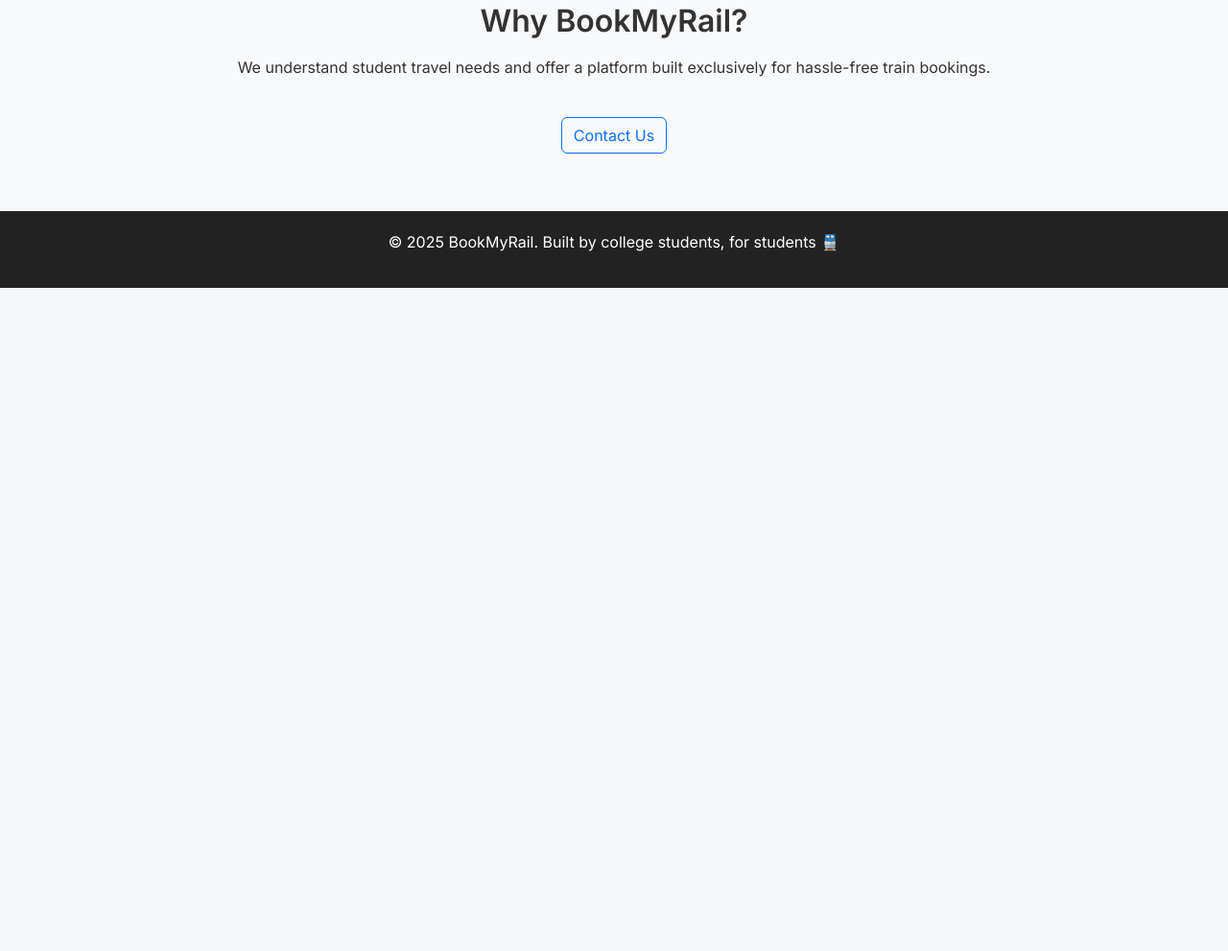
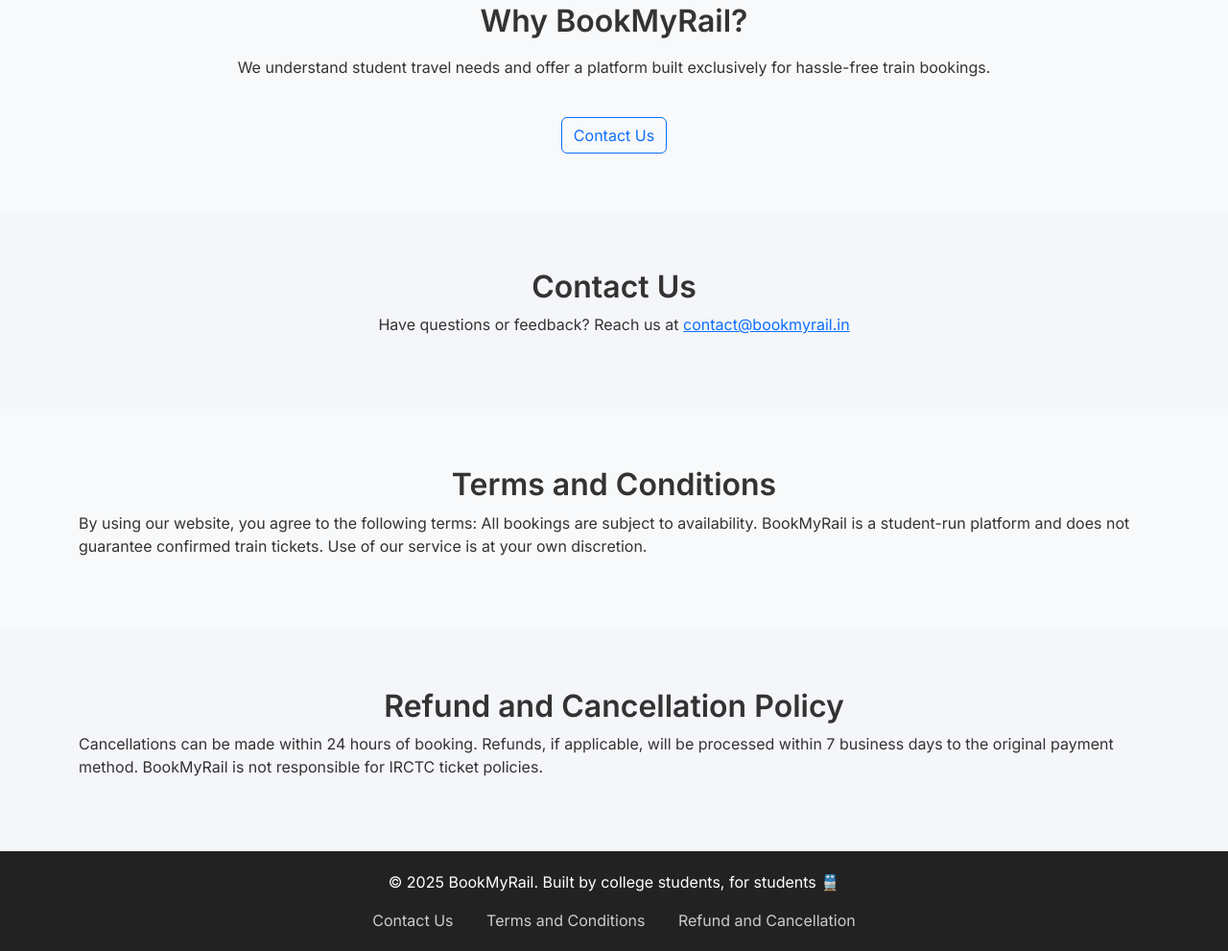
Before and after one commit to chandan12351/bookmyrail, a plain HTML site: page index.html in a window 1280 px wide. Shown: the part 1111-2102 px from the top of the page at 96% size. Before the commit the page ends 1411 px from the top, so only its background shows below. Drawn offline with nearby package versions, Linux system fonts and the light colour scheme.

Commit message:
Update index.html

```diff
--- a/index.html
+++ b/index.html
@@ -48,6 +48,16 @@
       padding: 20px 0;
       text-align: center;
     }
+
+    .footer-links a {
+      color: #ccc;
+      margin: 0 15px;
+      text-decoration: none;
+    }
+
+    .footer-links a:hover {
+      color: #fff;
+    }
   </style>
 </head>
 
@@ -85,13 +95,39 @@
         <h2>Why BookMyRail?</h2>
         <p class="mt-3">We understand student travel needs and offer a platform built exclusively for hassle-free train bookings.
         </p>
-        <a href="#" class="btn btn-outline-primary mt-4">Contact Us</a>
+        <a href="#contact" class="btn btn-outline-primary mt-4">Contact Us</a>
       </div>
+    </div>
+  </section>
+
+  <section id="contact" class="section">
+    <div class="container">
+      <h2 class="text-center">Contact Us</h2>
+      <p class="text-center">Have questions or feedback? Reach us at <a href="mailto:contact@bookmyrail.in">contact@bookmyrail.in</a></p>
+    </div>
+  </section>
+
+  <section id="terms" class="section bg-light">
+    <div class="container">
+      <h2 class="text-center">Terms and Conditions</h2>
+      <p>By using our website, you agree to the following terms: All bookings are subject to availability. BookMyRail is a student-run platform and does not guarantee confirmed train tickets. Use of our service is at your own discretion.</p>
+    </div>
+  </section>
+
+  <section id="refund" class="section">
+    <div class="container">
+      <h2 class="text-center">Refund and Cancellation Policy</h2>
+      <p>Cancellations can be made within 24 hours of booking. Refunds, if applicable, will be processed within 7 business days to the original payment method. BookMyRail is not responsible for IRCTC ticket policies.</p>
     </div>
   </section>
 
   <footer>
     <p>&copy; 2025 BookMyRail. Built by college students, for students 🚆</p>
+    <div class="footer-links">
+      <a href="#contact">Contact Us</a>
+      <a href="#terms">Terms and Conditions</a>
+      <a href="#refund">Refund and Cancellation</a>
+    </div>
   </footer>
 </body>
 
```
